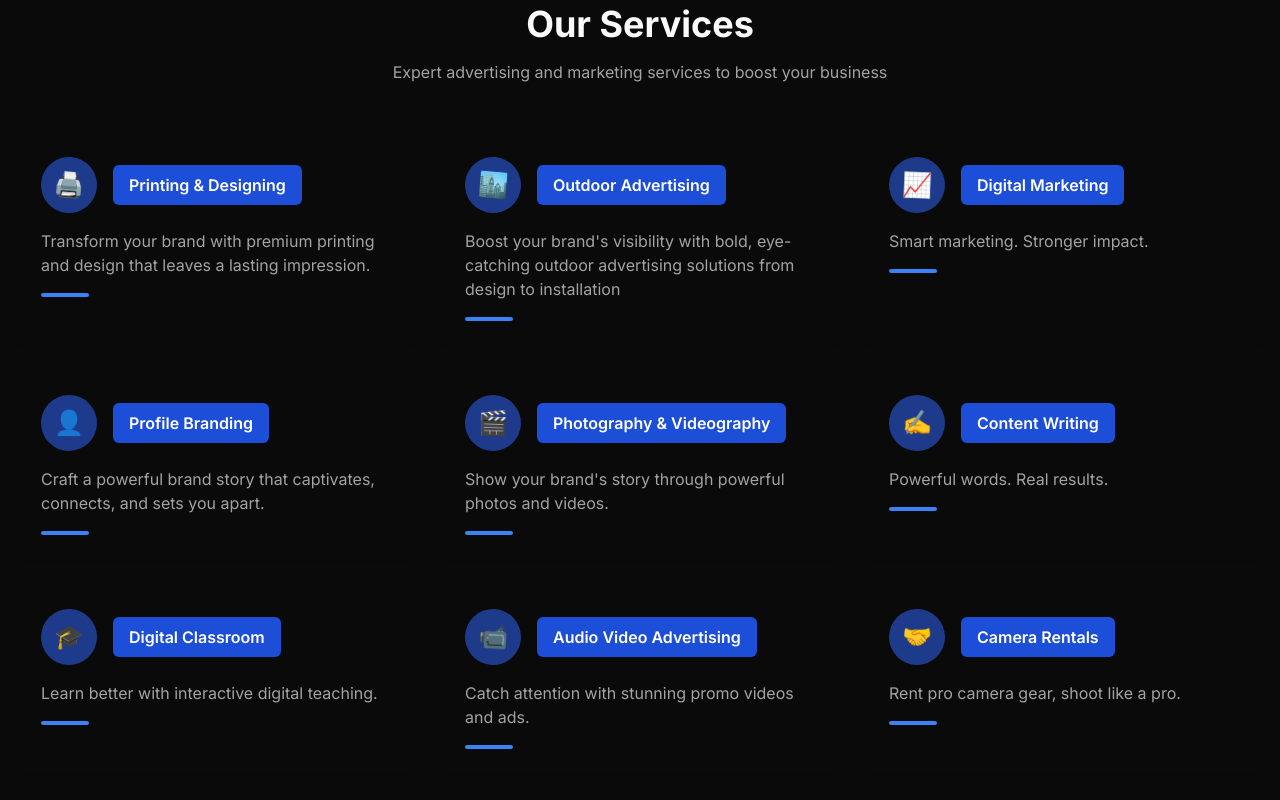
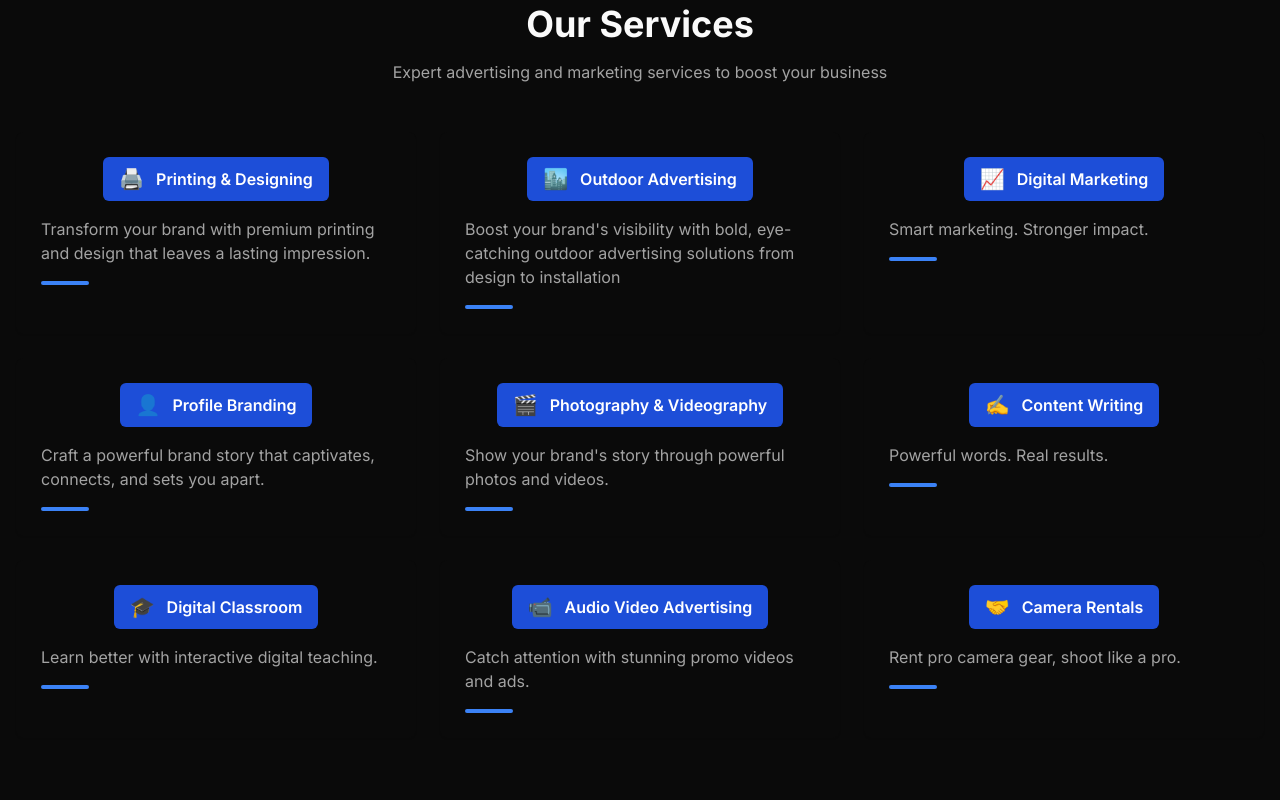
Before and after one commit to sammyifelse/Swastik-site, a Next.js app: page / in a window 1280 px wide. Shown: the part 2200-3000 px from the top of the page. Built offline with nearby package versions, Linux system fonts and the light colour scheme.

Commit message:
changes made

```diff
--- a/components/services.tsx
+++ b/components/services.tsx
@@ -18,55 +18,38 @@ function ServiceCard({ title, description, icon, delay }: ServiceCardProps) {
       whileInView={{ opacity: 1, y: 0 }}
       viewport={{ once: true, amount: 0.3 }}
       transition={{ duration: 0.8, delay: delay }}
-      whileHover={{
-        y: -5,
-        boxShadow: "0 10px 15px -3px rgba(0, 0, 0, 0.1), 0 4px 6px -2px rgba(0, 0, 0, 0.05)",
-        borderColor: "#3b82f6", // Blue-500
-        zIndex: 10,
-        transition: { duration: 0.3 }
-      }}
+      // Removed whileHover from the main card to emphasize the icon-title box lift
+      // If you still want the main card to lift/change on hover, you can add it back here,
+      // e.g., whileHover={{ y: -5, boxShadow: "...", borderColor: "..." }}
     >
-      {/* NEW: Wrapper for Icon and Title Box to place them on the same line */}
-      <div className="flex items-center gap-4 mb-4"> {/* Added gap for spacing */}
-        <motion.div
-          className="flex-shrink-0 flex items-center justify-center w-14 h-14 rounded-full bg-blue-100 dark:bg-blue-900 text-blue-600 dark:text-blue-300" // Decreased size for icon container
-          animate={{
-            rotate: [0, 5, 0, -5, 0]
-          }}
-          transition={{
-            repeat: Infinity,
-            repeatType: "loop",
-            duration: 5,
-            delay: delay * 2,
-          }}
-        >
-          <span className="text-2xl">{icon}</span> {/* Decreased icon size */}
-        </motion.div>
-
-        {/* NEW: Service Title inside a box with new color and smaller size */}
+      {/* THIS IS THE UPDATED SECTION: Combined Icon and Title Box */}
       <motion.div
         className="
-            flex items-center justify-center
-            px-4 py-2 // Decreased padding for smaller box
-            rounded-md
-            bg-blue-700 // Changed background color to a pleasing dark blue
-            min-w-fit
-            text-center // Ensure text is centered within its box
+          flex items-center // Align icon and text horizontally
+          gap-3 // Space between icon and text
+          px-4 py-2 // Padding for the box
+          rounded-md // Rounded corners
+          bg-blue-700 // The chosen blue background
+          min-w-fit // Fit content width
+          mx-auto // Center the box horizontally within the card
+          mb-4 // Margin below this combined box
         "
-          whileHover={{ y: -5 }} // Hover lift for the title box
+        whileHover={{ y: -5 }} // The desired hover lift for the combined box
       >
-          <h3 className="text-md font-semibold text-white"> {/* Adjusted text size */}
+        <span className="text-xl text-white"> {/* Icon size and color within the box */}
+          {icon}
+        </span>
+        <h3 className="text-md font-semibold text-white"> {/* Title text size and color */}
           {title}
         </h3>
       </motion.div>
-      </div>
-      {/* END NEW: Icon and Title Box wrapper */}
+      {/* END OF UPDATED SECTION */}
 
       {/* Description and Underline now align to the start, below the icon/title line */}
       <p className="text-muted-foreground text-left mb-4">{description}</p>
 
       <motion.div
-        className="w-12 h-1 bg-blue-500 rounded" // Removed mx-auto, aligned left
+        className="w-12 h-1 bg-blue-500 rounded" // Aligned left
         initial={{ width: 0 }}
         whileInView={{ width: 48 }}
         viewport={{ once: true }}
```
Lines whose indentation alone changed are shown as unchanged.
